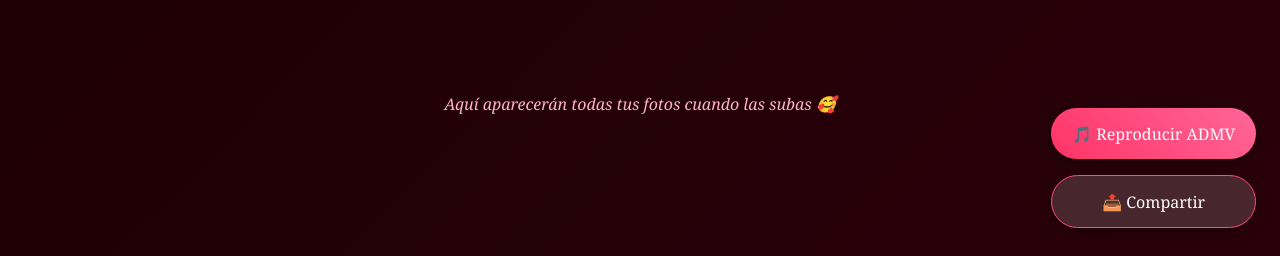
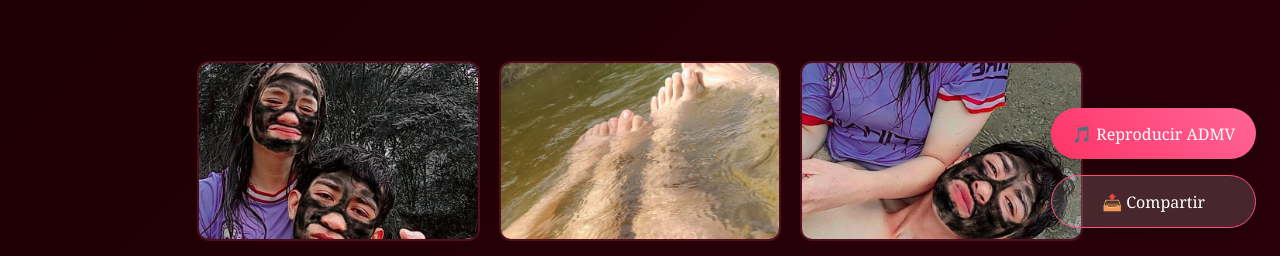
Before and after one commit to AlberJZ07/Lidia, a plain HTML site: page index.html in a window 1280 px wide. Both pictures are taken after a click on the button "💖 Toca aquí para verla 💖". Shown: the part 540-796 px from the top of the page. Drawn offline with Linux system fonts and the light colour scheme.

Commit message:
Add images to the memories gallery
Added images to the gallery section for memories.

```diff
--- a/index.html
+++ b/index.html
@@ -89,7 +89,12 @@
     <div class="seccion">
         <h2 class="titulo-seccion">📸 Nuestros recuerdos 📸</h2>
         <div class="galeria" id="galeria">
-            <div class="aviso-fotos">Aquí aparecerán todas tus fotos cuando las subas 🥰</div>
+    <img src="IMG-20250312-WA0094.jpg" alt="Nuestro recuerdo 1">
+    <img src="IMG-20250312-WA0123.jpg" alt="Nuestro recuerdo 2">
+    <img src="IMG-20250312-WA0093.jpg" alt="Nuestro recuerdo 3">
+    <!-- Aquí agregarás tus videos cuando quieras -->
+        </div>
+
         </div>
     </div>
 
```
